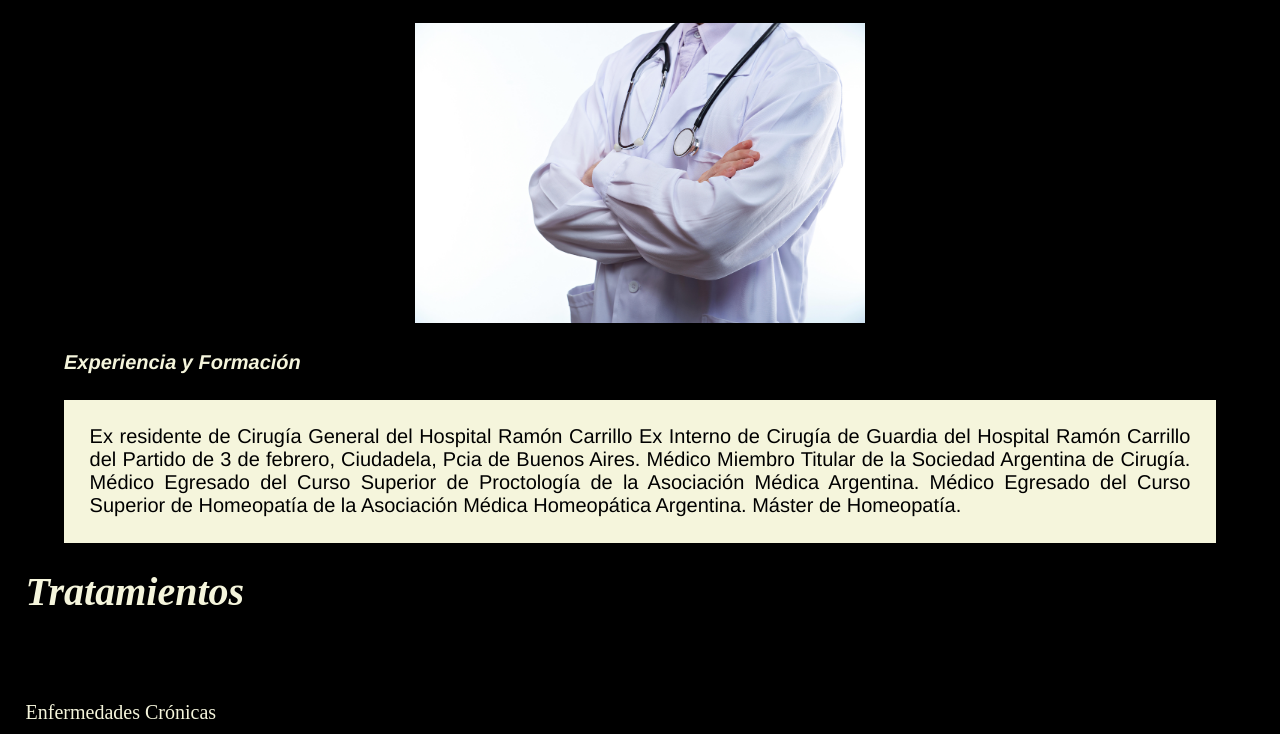
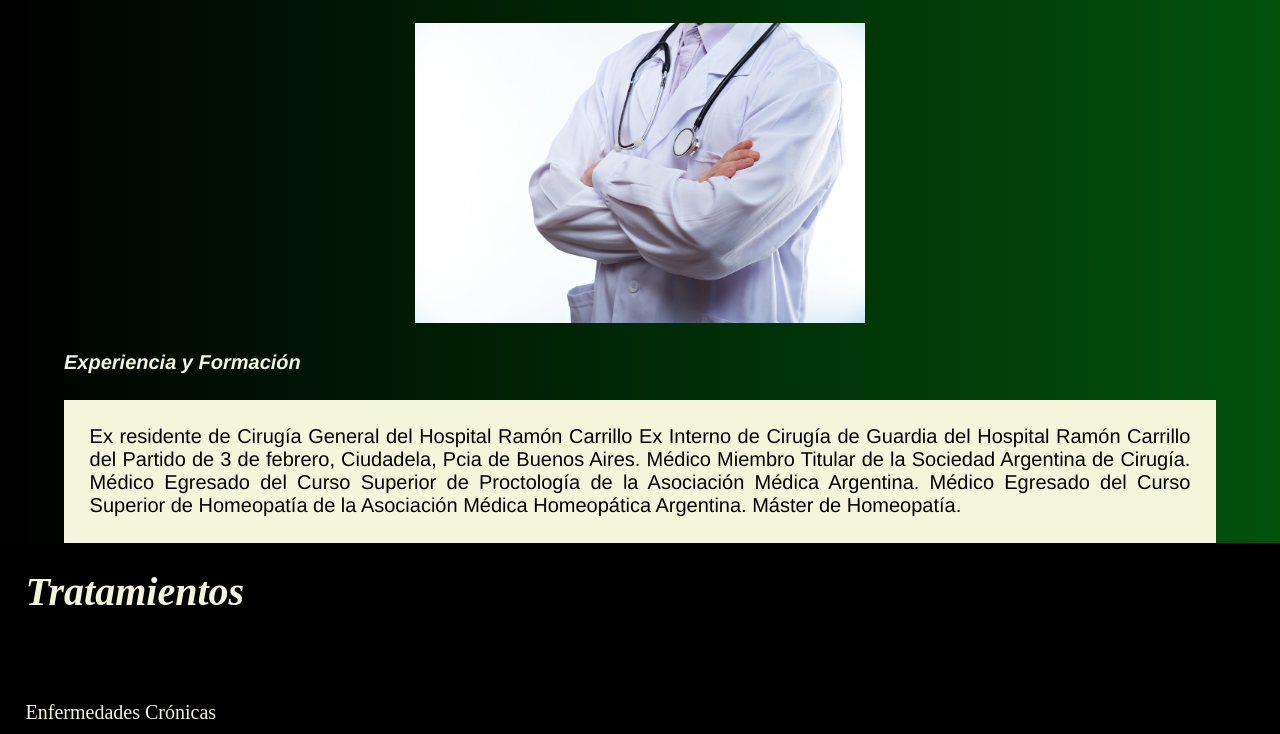
Before and after one commit to lauradelmar436/coder-desarrollo-web-2022, a plain HTML site: page index.html in a window 1280 px wide. Shown: the part 239-973 px from the top of the page. Drawn offline with Linux system fonts and the light colour scheme.

Commit message:
gradientes

```diff
--- a/estilos/estilos.css
+++ b/estilos/estilos.css
@@ -23,7 +23,7 @@ html{
 }
 
 .principal{
-    background-color: black;
+    background-image: linear-gradient(90deg, rgba(0,0,0,1) 0%, rgba(2,82,12,1) 100%);;
     font-family: 'Franklin Gothic Medium', 'Arial Narrow', Arial, sans-serif;
 }
 .principal__titulo{
```
